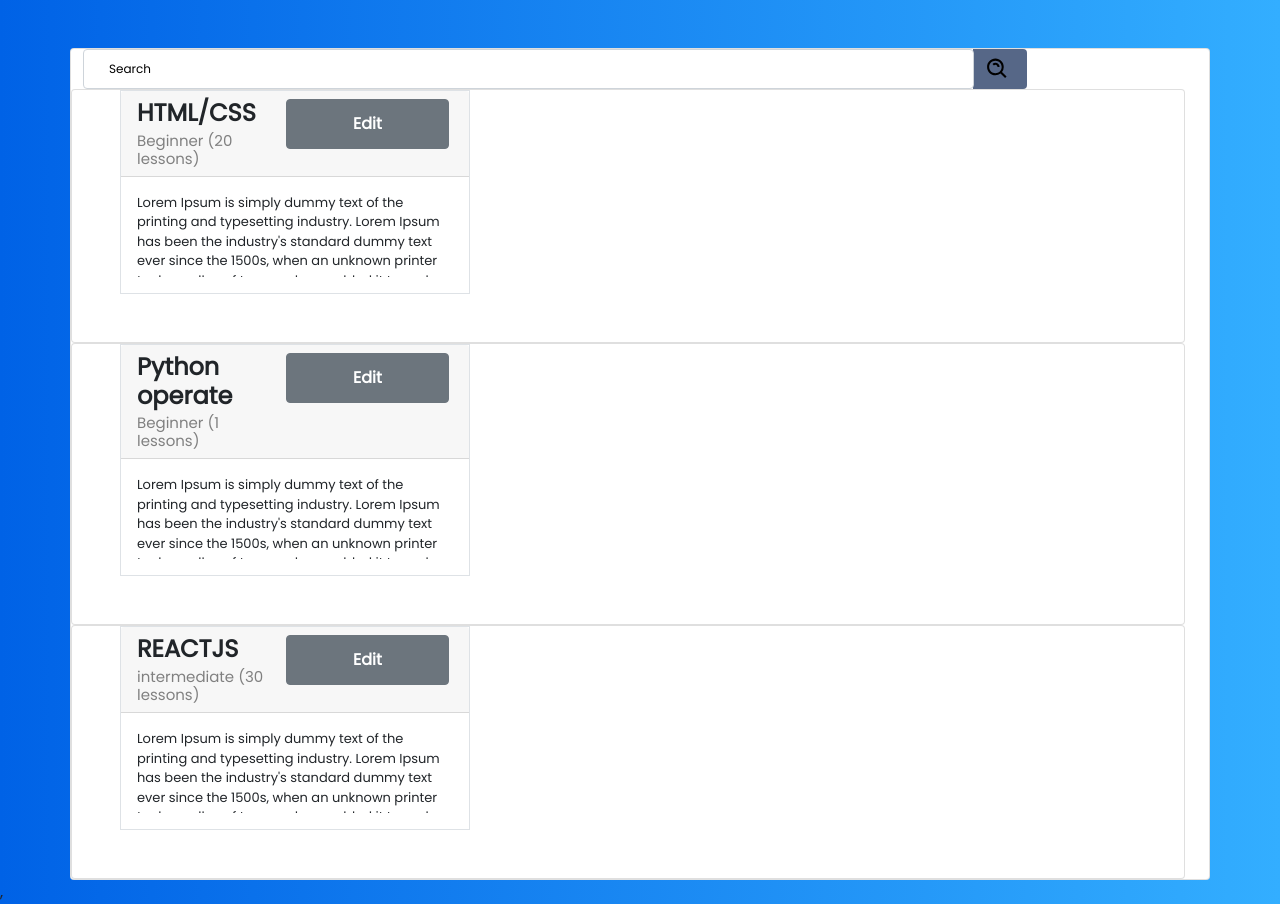
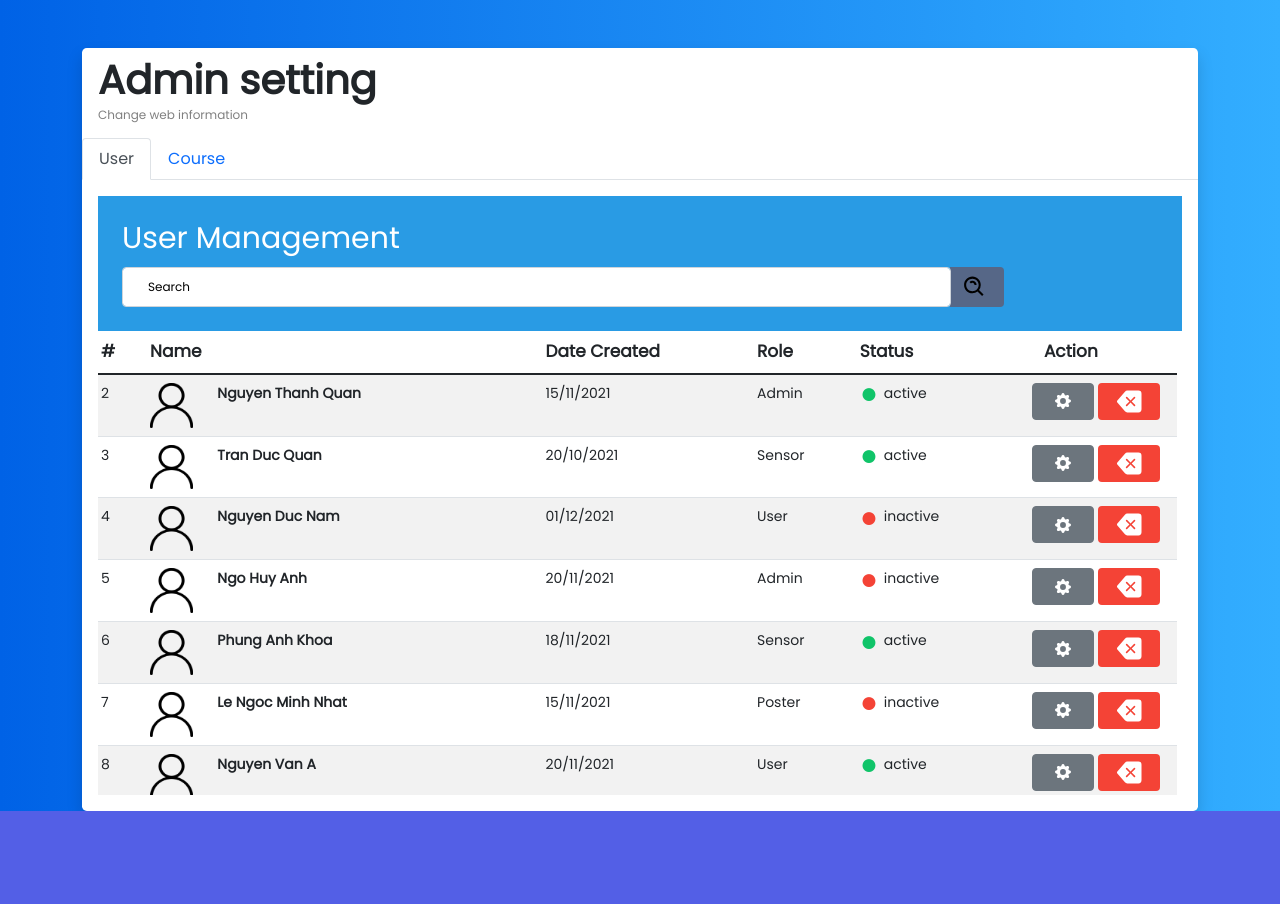
Before and after one commit to tristanhuyanhngo/IntroSE_CoursesRoadmap, a React (Create React App) app in the folder source/: page / in a window 1280 px wide. After the commit the page ends 811 px from the top, so only its background shows below. Built offline with nearby package versions, Linux system fonts and the light colour scheme.

Commit message:
complete Admin setting

```diff
--- /dev/null
+++ b/source/src/components/Admin_page/Admin_page.js
@@ -0,0 +1,49 @@
+import './admin_page.css'
+import '../../../node_modules/bootstrap/dist/css/bootstrap.min.css';
+import '../../../node_modules/bootstrap/dist/js/bootstrap.bundle';
+import User_manage from './User_manage'
+import Course_manage from './Course_manage'
+import React, { Component }  from 'react';
+
+class Admin_page extends Component {
+    constructor(props){
+      super(props);
+    }
+
+
+    render(){
+        return (
+            <div className='d-flex justify-content-center'>
+                <div className="container-lg mt-5 ">
+                    <div className="card flex-col p-0 border-0 shadow rounded-3">
+                        <h1 id ='card-title' className="card-title ms-3 mt-2 fw-bold text-dark">Admin setting</h1>
+                        <h6 id ='card-subtitle' className="card-subtitle ms-3 mb-3">Change web information</h6>
+
+                        {/* Navigate */}
+                        <ul className="nav nav-tabs" id='myTab' role="tablist">
+                            <li className="nav-item" role="presentation">
+                                <button class="nav-link active" id="user-tab" data-bs-toggle="tab" data-bs-target="#user" type="button" role="tab" aria-controls="user" aria-selected="true">User</button>
+                            </li>
+                            <li className="nav-item" role="presentation">
+                                <button class="nav-link" id="course-tab" data-bs-toggle="tab" data-bs-target="#course" type="button" role="tab" aria-controls="course" aria-selected="false">Course</button>
+                            </li>
+                        </ul>
+
+                        {/* Navigate control */}
+                        <div class="tab-content" id="myTabContent">
+                            <div class="tab-pane fade show active" id="user" role="tabpanel" aria-labelledby="user-tab">
+                                <User_manage />
+                            </div>
+                            <div class="tab-pane fade" id="course" role="tabpanel" aria-labelledby="course-tab">
+                                <Course_manage />
+                            </div>
+                        </div>
+                    </div>
+                </div>
+            </div>
+
+        )
+    }
+
+}
+export default Admin_page;
--- a/source/src/components/Admin_page/Course_manage.js
+++ b/source/src/components/Admin_page/Course_manage.js
@@ -1,8 +1,8 @@
-import '../../css/course.css'
+import '../Course/course_admin.css'
 import '../../../node_modules/bootstrap/dist/css/bootstrap.min.css';
 import React, { Component }  from 'react';
 import { BiSearchAlt } from 'react-icons/bi';
-import Course from '../Course/Course'
+import Course_admin from '../Course/Course_admin'
 
 class Course_manage extends Component {
 
@@ -59,21 +59,24 @@ class Course_manage extends Component {
         });
 
         return (
-            <div className="container-lg card mt-5">
+            <div className="card border-0 m-3">
+                <div className='table-title p-4'>
+                    <h2 className='card-title fw-b mb-2'>Course Management </h2>
 
                     <div className="input-group d-flex align-items-center">
                         <div className="form-floating">
                             <input type='search' value={this.filter} onChange={this.handleChange} className="form-control" id="floatingInput" placeholder=" " />
                             <label htmlFor="floatingInput">Search</label>
                         </div>
-
                         <div className="input-group-text btn-search py-0">
                             <BiSearchAlt className='icon icon-search'/>
                         </div>
                     </div>
 
+                </div >
+                <div className='d-flex flex-column justify-content-center'>
                     {filteredData.map((course, index) => (
-                    <Course
+                        <Course_admin
                             key = {course.id}
                             index = {index}
                             id = {course.id}
@@ -84,7 +87,7 @@ class Course_manage extends Component {
                         />
 
                     ))}
-
+                </div>
             </div>
         );
     }
--- a/source/src/components/Admin_page/User.js
+++ b/source/src/components/Admin_page/User.js
@@ -1,4 +1,4 @@
-import '../../css/user.css'
+import './user.css'
 import '../../../node_modules/bootstrap/dist/css/bootstrap.min.css';
 import '../../../node_modules/bootstrap/dist/js/bootstrap'
 import React, { Component }  from 'react';
--- a/source/src/components/Admin_page/User_manage.js
+++ b/source/src/components/Admin_page/User_manage.js
@@ -1,4 +1,4 @@
-import '../../css/user.css'
+import './user.css'
 import '../../../node_modules/bootstrap/dist/css/bootstrap.min.css';
 import React, { Component }  from 'react';
 import default_avatar from '../../picture/avatar.png';
@@ -120,10 +120,9 @@ class User_manage extends Component {
         });
 
         return (
-            <div className="container-md card mt-5">
-                <div className="mt-3">
+            <div className="card border-0 m-3">
                 <div className='table-title p-4'>
-                        <h1 className='card-title fw-b mb-5'>User Management </h1>
+                    <h2 className='card-title fw-b mb-2'>User Management </h2>
 
                     <div className="input-group d-flex align-items-center">
                         <div className="form-floating">
@@ -167,7 +166,6 @@ class User_manage extends Component {
                     </table>
                 </div>
             </div>
-            </div>
         );
     }
 }
--- /dev/null
+++ b/source/src/components/Admin_page/admin_page.css
@@ -0,0 +1,3 @@
+.card{
+    /* border: 1px solid red; */
+}
--- a/source/src/components/Course/Course.js
+++ b/source/src/components/Course/Course_admin.js
@@ -1,9 +1,9 @@
-import '../../css/course.css'
+import './course_admin.css'
 import '../../../node_modules/bootstrap/dist/css/bootstrap.min.css';
 import React, { Component }  from 'react';
 
 
-class Course extends Component {
+class Course_admin extends Component {
     constructor(props){
         super(props);
         this.state = {
@@ -52,8 +52,8 @@ class Course extends Component {
     render_edit_container = () =>{
         if (this.state.open == true)
             return (
-                <div className="mt-2" id={this.state.id} >
-                    <div className="card flex-col p-3 border-0 shadow rounded-3">
+                <div className="mt-2 edit-site col-md-8" id={this.state.id} >
+                    <div className="card flex-col px-2 shadow rounded-3">
                         <h1 id="card-title" className="card-title fw-bold text-dark">
                             Edit course
                         </h1>
@@ -61,7 +61,7 @@ class Course extends Component {
                         <div className="row mb-2">
                             <div className="subtitle col-2 d-flex align-items-center justify-content-end">
                                 {" "}
-                                Course name
+                                Name
                             </div>
                             <div className="col">
                                 <input
@@ -109,10 +109,10 @@ class Course extends Component {
                             </div>
                         </div>
 
-                        <div className="row mb-2">
+                        <div className="row mb-2 ms-3">
                             <div className="subtitle col-2 d-flex justify-content-end">Description</div>
                             <div className="col">
-                                <textarea id = {this.state.id + 'descript'} type="text" className='p-2' name="descript" placeholder= {this.state.descript}/>
+                                <textarea id = {this.state.id + 'descript'} type="text" className='p-2 descript-area' name="descript" placeholder= {this.state.descript}/>
                             </div>
                         </div>
 
@@ -132,7 +132,7 @@ class Course extends Component {
                             </div>
                         </div>
 
-                        <div className="d-flex mt-2 justify-content-end">
+                        <div className="d-flex mt-2 mb-4 justify-content-end">
                             <button type='submit' className="btn btn-primary btn-md " onClick={()=>this.save()}>
                                 SAVE
                             </button>
@@ -144,11 +144,12 @@ class Course extends Component {
 
     render() {
         return (
-            <div className="card pb-5 course-card-container row">
-                <div className = 'course-card border mx-5'>
+            <div className="card pb-0 border-0 d-flex align-items-center">
+                <div className='row full mb-4'>
+                    <div className = 'col-md card mt-2 course-card border-0 shadow'>
                         <div className='card-header'>
                             <div className='row'>
-                            <div className='col'>
+                                <div className='col mb-2'>
                                     <h4 className="card-title fw-bold text-dark">
                                         { this.state.name }
                                     </h4>
@@ -156,7 +157,7 @@ class Course extends Component {
                                         {this.state.level} ({this.state.num_lesson} lessons)
                                     </h6>
                                 </div>
-                            <button className="col me-3 btn btn-secondary btn-md btn-input btn-edit"
+                                <button className="col mx-3 btn btn-secondary btn-md btn-edit"
                                 onClick={()=>this.btn_edit()}>
                                     Edit
                                 </button>
@@ -170,7 +171,9 @@ class Course extends Component {
 
                     {this.render_edit_container()}
                 </div>
+
+            </div>
         );
     }
 }
-export default Course;
+export default Course_admin;
--- /dev/null
+++ b/source/src/components/Course/course_admin.css
@@ -0,0 +1,32 @@
+.course-card {
+    padding:0px;
+}
+
+.edit-site{
+    margin-right: -13px !important;
+}
+
+.card-subtitle{
+    font-size: 12px;
+}
+
+.descript {
+    font-size: 13px;
+    height:100px;
+    text-align: justify;
+    text-indent: 2rem;
+}
+
+.descript-area{
+    font-size: 13px;
+}
+
+.btn-edit{
+    font-weight: bold;
+    height: 45px;
+    margin:auto;
+}
+
+.full{
+    width:100%;
+}
--- a/source/src/css/course.css
+++ /dev/null
@@ -1,18 +0,0 @@
-
-.course-card-container {
-    width: 100%;
-}
-
-.course-card {
-    width:350px;
-    padding:0px;
-}
-
-.descript {
-    font-size: 13px;
-    height:100px;
-}
-
-.btn-edit{
-    width:20px !important;
-}
--- a/source/src/index.js
+++ b/source/src/index.js
@@ -9,7 +9,8 @@ import Create_info from './components/Create _info/Create_info';
 import reportWebVitals from './reportWebVitals';
 import User_manage from './components/Admin_page/User_manage'
 import Course_manage from './components/Admin_page/Course_manage'
-import Course from './components/Course/Course'
+import Course_admin from './components/Course/Course_admin'
+import Admin_page from './components/Admin_page/Admin_page';
 import Profile from './components/Profile/Profile';
 import Navbar from './components/Homepage/Navbar';
 
@@ -19,8 +20,8 @@ ReactDOM.render(
   <React.StrictMode>
     {/* <Setting_account />, */}
     {/* <User_manage/>, */}
-    <Course_manage />,
-
+    {/* <Course_manage />, */}
+    <Admin_page />
     {/* <Create_info />, */}
     {/* <Login_page />, */}
     {/* <Profile />, */}
```
Also changed, not shown: source/src/components/Admin_page/user.css (renamed from source/src/css/user.css). Lines whose indentation alone changed are shown as unchanged.
